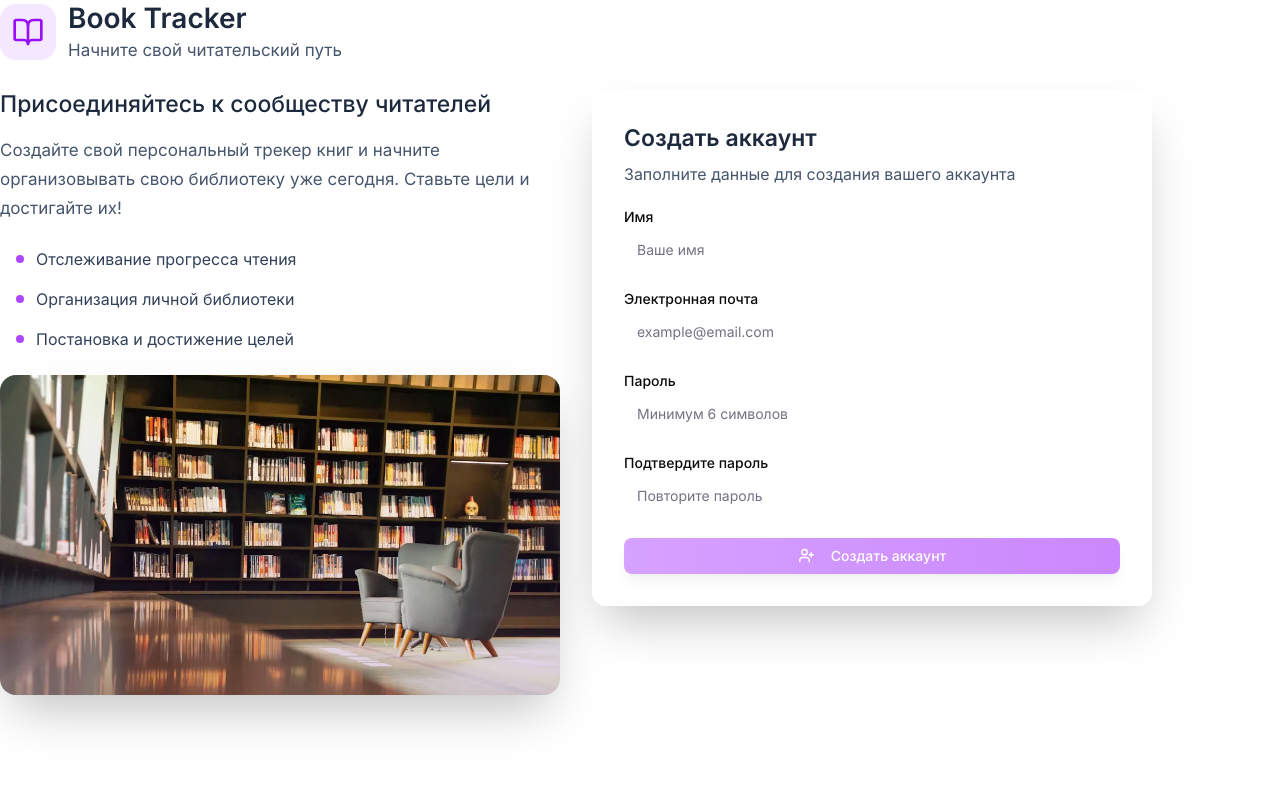
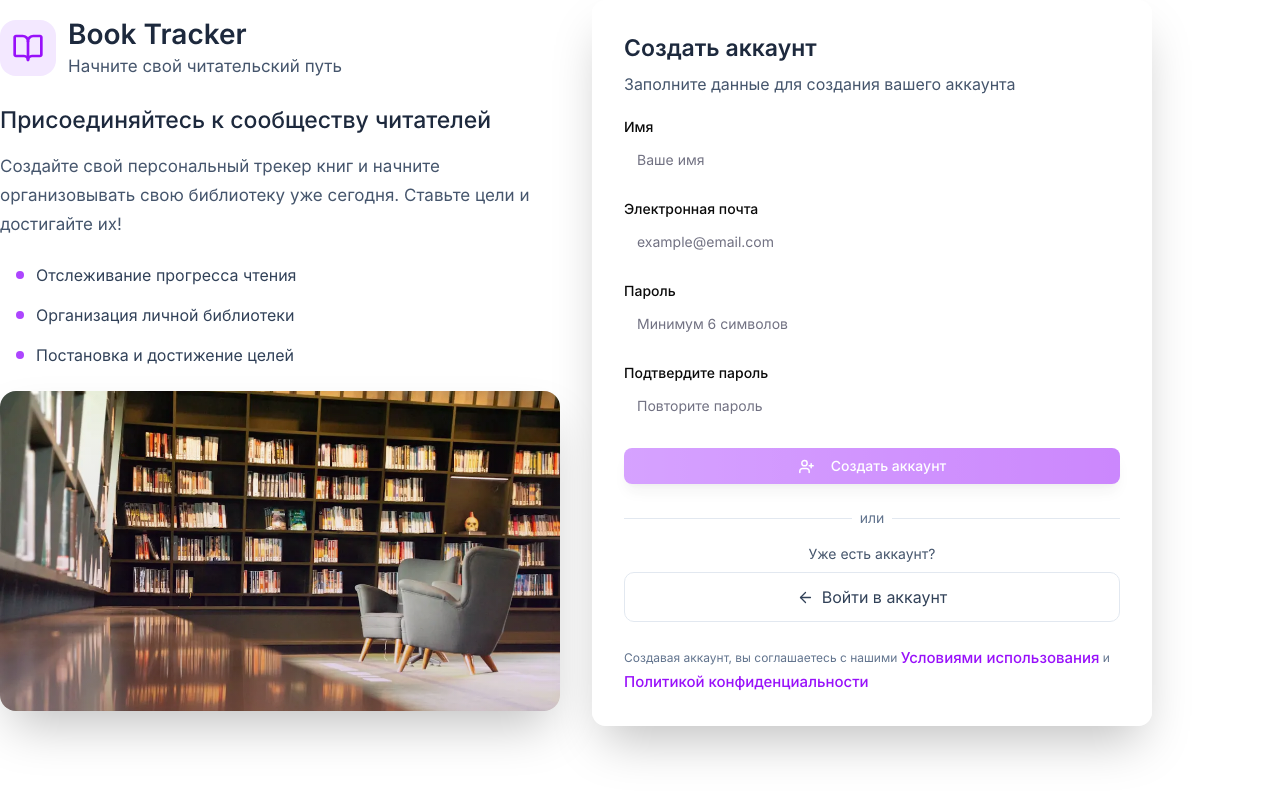
Before and after one commit to AlexanderMorugin/book-drizzle, a Nuxt app: page /register in a window 1280 px wide. Built offline with nearby package versions, Linux system fonts and the light colour scheme.

Commit message:
fix auth pages

```diff
--- /dev/null
+++ b/components/auth/AccountButton.vue
@@ -0,0 +1,82 @@
+<template>
+  <button
+    @click="emit('goToAuthPage')"
+    :class="[
+      'authAccountButton',
+      { authAccountButton_register: place === 'register' },
+      { authAccountButton_login: place === 'login' },
+    ]"
+  >
+    <IconArrow v-if="place === 'register'" class="arrowIcon" />
+    <span class="authAccountButton__text">
+      {{ place === "register" ? "Войти в аккаунт" : "Создать аккаунт" }}
+    </span>
+    <IconArrow v-if="place === 'login'" class="arrowIcon arrowIcon_reverse" />
+  </button>
+</template>
+
+<script setup>
+const { place } = defineProps(["place"]);
+
+const emit = defineEmits(["goToAuthPage"]);
+</script>
+
+<style scoped>
+.authAccountButton {
+  display: flex;
+  justify-content: center;
+  align-items: center;
+  gap: 8px;
+  width: 100%;
+  height: 50px;
+  border-radius: var(--border-radius-m);
+  margin-top: 8px;
+  cursor: pointer;
+  transition: 0.25s ease;
+}
+.authAccountButton_register {
+  border: 1px solid var(--border-color-primary);
+  transition: 0.25s ease;
+}
+.authAccountButton_register:hover {
+  border: 1px solid var(--violet-thirdly);
+}
+.authAccountButton_login {
+  border: 1px solid var(--border-color-primary);
+  transition: 0.25s ease;
+}
+.authAccountButton_login:hover {
+  border: 1px solid var(--green-secondary);
+}
+.arrowIcon {
+  width: 17px;
+  height: 17px;
+  color: var(--text-color-thirdly);
+  stroke-width: 1.5;
+  transition: 0.25s ease;
+}
+.arrowIcon_reverse {
+  transform: rotate(180deg);
+}
+.authAccountButton__text {
+  font-family: "Inter-Regular", sans-serif;
+  font-size: 16px;
+  line-height: 16px;
+  color: var(--text-color-thirdly);
+  transition: 0.25s ease;
+}
+.authAccountButton_register:hover .arrowIcon {
+  color: var(--violet-secondary);
+  animation: slide-to-left 1.5s infinite;
+}
+.authAccountButton_register:hover .authAccountButton__text {
+  color: var(--violet-secondary);
+}
+.authAccountButton_login:hover .arrowIcon {
+  color: var(--green-secondary);
+  animation: slide-to-right 1.5s infinite;
+}
+.authAccountButton_login:hover .authAccountButton__text {
+  color: var(--green-secondary);
+}
+</style>
--- /dev/null
+++ b/components/auth/Change.vue
@@ -0,0 +1,61 @@
+<template>
+  <div class="authChange">
+    <div class="authChange__top">
+      <div class="authChange__line" />
+      <span class="authChange__textTop">или</span>
+      <div class="authChange__line" />
+    </div>
+
+    <span class="authChange__textMiddle">
+      {{ place === "register" ? "Уже есть аккаунт?" : "Нет аккаунта?" }}
+    </span>
+
+    <AuthAccountButton :place="place" @click="goToAuthPage" />
+  </div>
+</template>
+
+<script setup>
+const router = useRouter();
+
+const { place } = defineProps(["place"]);
+
+const goToAuthPage = () => {
+  if (place === "register") router.push("/login");
+  else router.push("/register");
+};
+</script>
+
+<style lang="scss" scoped>
+.authChange {
+  display: flex;
+  flex-direction: column;
+
+  &__top {
+    display: flex;
+    align-items: center;
+    gap: 8px;
+  }
+
+  &__line {
+    width: 100%;
+    height: 1px;
+    background: var(--border-color-primary);
+  }
+
+  &__textTop {
+    font-family: "Inter-Regular", sans-serif;
+    font-size: 14px;
+    line-height: 20px;
+    color: var(--text-color-sixthly);
+  }
+
+  &__textMiddle {
+    font-family: "Inter-Regular", sans-serif;
+    font-size: 14px;
+    line-height: 20px;
+    color: var(--text-color-secondary);
+    text-align: center;
+    margin-top: 16px;
+  }
+}
+</style>
--- /dev/null
+++ b/components/auth/Conditions.vue
@@ -0,0 +1,35 @@
+<template>
+  <div>
+    <span class="authConditionsText"
+      >Создавая аккаунт, вы соглашаетесь с нашими
+    </span>
+    <NuxtLink to="#" class="authConditionsLink"
+      >Условиями использования</NuxtLink
+    >
+    <span class="authConditionsText"> и </span>
+    <NuxtLink to="#" class="authConditionsLink"
+      >Политикой конфиденциальности</NuxtLink
+    >
+  </div>
+</template>
+
+<style scoped>
+.authConditionsText {
+  font-family: "Inter-Regular", sans-serif;
+  font-size: 12px;
+  line-height: 24px;
+  color: var(--text-color-sixthly);
+  text-align: center;
+  vertical-align: bottom;
+}
+.authConditionsLink {
+  font-family: "Inter-Medium", sans-serif;
+  font-size: 15px;
+  line-height: 24px;
+  color: var(--violet-secondary);
+  transition: 0.25s ease;
+}
+.authConditionsLink:hover {
+  color: var(--violet-thirdly);
+}
+</style>
--- /dev/null
+++ b/components/icon/Arrow.vue
@@ -0,0 +1,17 @@
+<template>
+  <svg
+    xmlns="http://www.w3.org/2000/svg"
+    width="20"
+    height="20"
+    viewBox="0 0 20 20"
+    fill="none"
+    stroke="currentColor"
+    stroke-width="2"
+    stroke-linecap="round"
+    stroke-linejoin="round"
+    class="arrowIcon"
+  >
+    <path d="M9.99996 15.8334L4.16663 10.0001L9.99996 4.16675" />
+    <path d="M15.8333 10H4.16663" />
+  </svg>
+</template>
--- a/pages/login.vue
+++ b/pages/login.vue
@@ -26,6 +26,8 @@
       />
       <!-- Форма -->
       <FormLogin place="login" />
+      <!-- Блок смены авторизации -->
+      <AuthChange place="login" />
     </AuthFormContainer>
   </AuthContainer>
 </template>
--- a/pages/register.vue
+++ b/pages/register.vue
@@ -26,6 +26,10 @@
       />
       <!-- Форма -->
       <FormRegister place="register" />
+      <!-- Блок смены авторизации -->
+      <AuthChange place="register" />
+      <!-- Блок политики конфиденциональности -->
+      <AuthConditions />
     </AuthFormContainer>
   </AuthContainer>
 </template>
```
